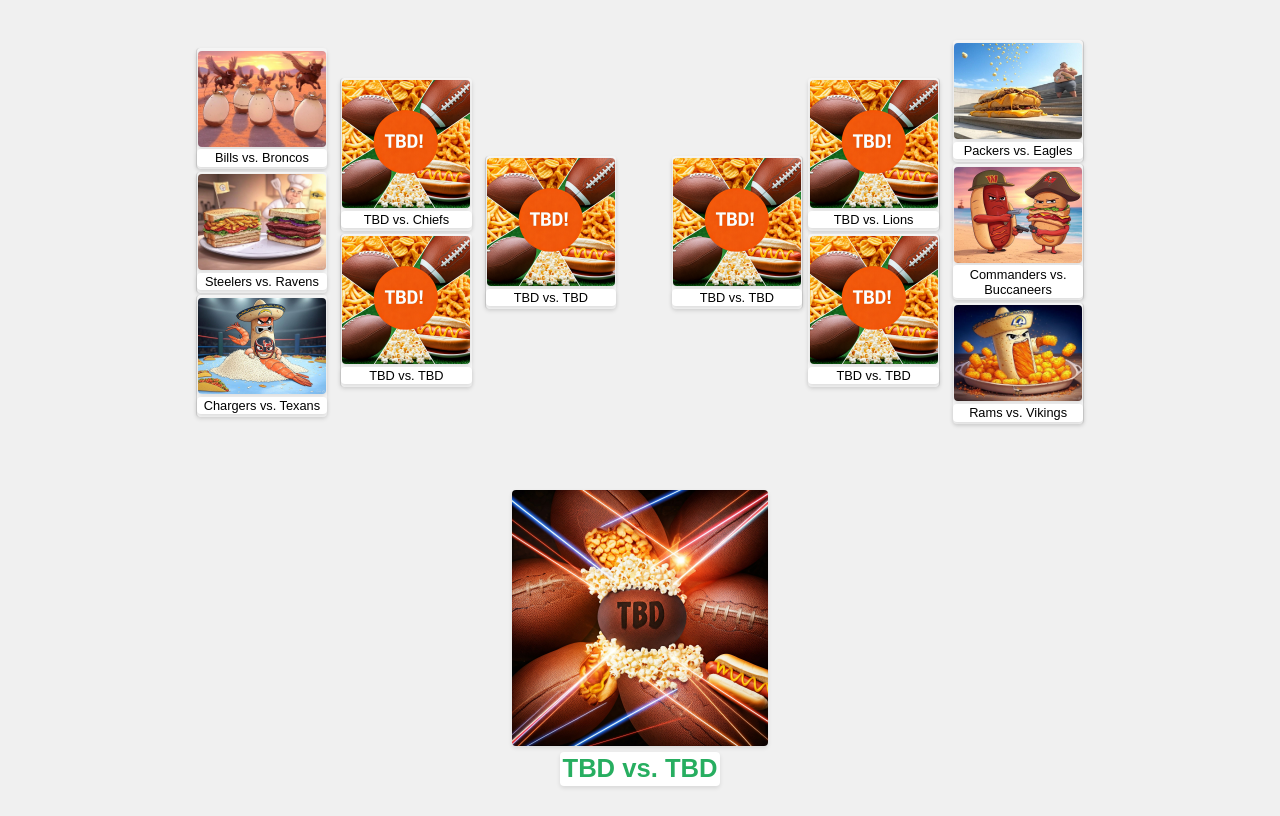
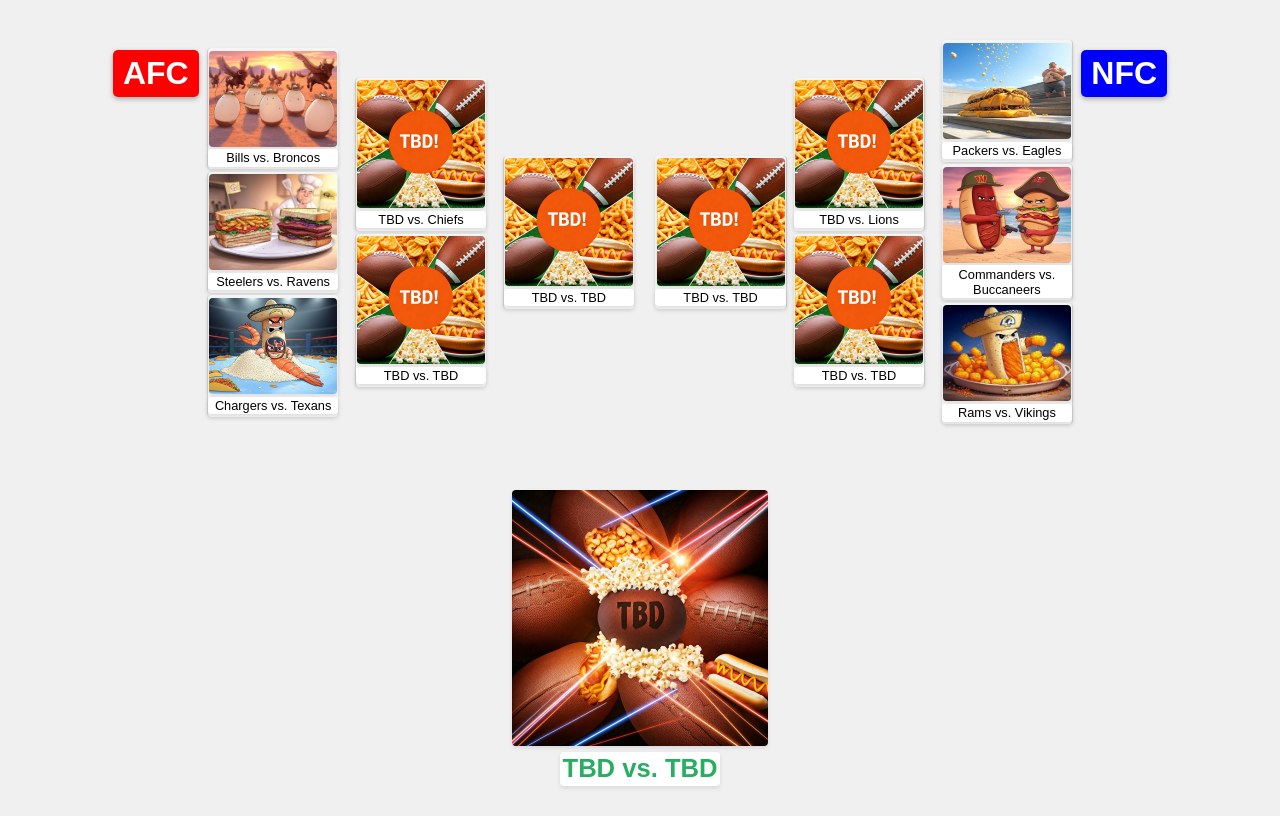
Before and after one commit to kaizgit/2025_food_bracket, a plain HTML site: page index.html in a window 1280 px wide. Drawn offline with Linux system fonts and the light colour scheme.

Commit message:
red v blue

```diff
--- a/index.html
+++ b/index.html
@@ -12,6 +12,7 @@
     <div class="bracket-container">
         <div class="bracket left-bracket">
             <!-- Left Bracket -->
+             <div class="conference">AFC</div>
             <div class="column column-1">
                 <div class="match" data-image="./images/bills_v_broncos.jpg" data-caption="Bills vs. Broncos">
                     <div class="match-image">
@@ -57,6 +58,7 @@
         </div>
         <div class="bracket right-bracket">
             <!-- Right Bracket (Mirrored) -->
+            <div class="conference">NFC</div>
             <div class="column column-1">
                 <div class="match" data-image="./images/packers_v_eagles.jpg" data-caption="Packers vs. Eagles">
                     <div class="match-image">
--- a/style.css
+++ b/style.css
@@ -22,7 +22,7 @@ body {
   display: flex;
   flex-direction: row;
   padding: 1%;
-  align-items: center; /* Aligns the two brackets to the center */
+  align-items: center;
 }
 
 .left-bracket {
@@ -282,7 +282,7 @@ body {
 
 /* Modal Styles */
 .modal {
-    display: none; /* Hidden by default */
+    display: none;
     position: fixed;
     z-index: 1;
     left: 0;
@@ -345,3 +345,29 @@ body {
     color: #2c3e50;
     margin-top: 10px;
 }
+
+/* Conference Styles */
+.conference {
+  font-size: 2em;
+  font-weight: bold;
+  text-align: center;
+  margin: 10px 0;
+  padding: 5px 10px;
+  border-radius: 5px;
+  background-color: #3498db;
+  color: white;
+  box-shadow: 0 2px 5px rgba(0, 0, 0, 0.3);
+}
+
+.left-bracket .conference {
+  margin-left: 2%;
+  align-self: start;
+  background-color: red;
+}
+
+
+.right-bracket .conference{
+  margin-right: 2%;
+  align-self: start;
+  background-color: blue;
+}
```
